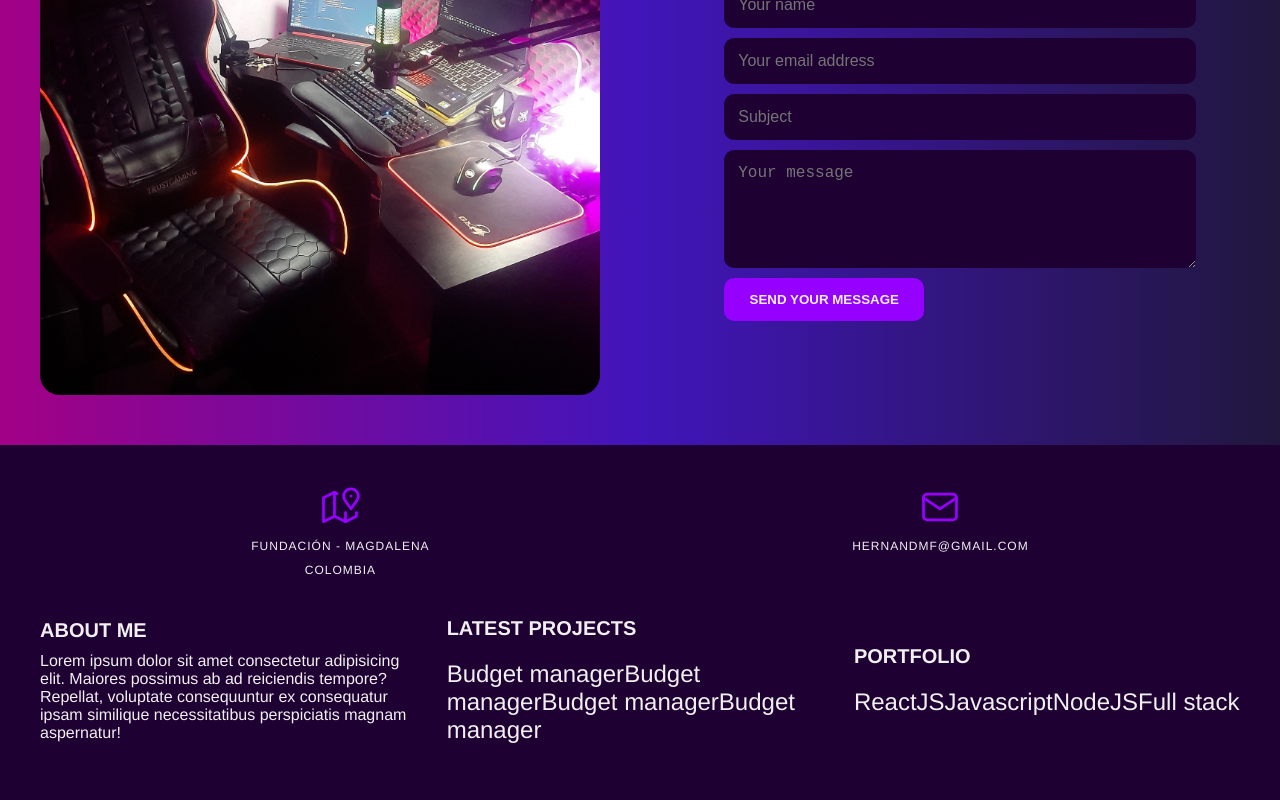
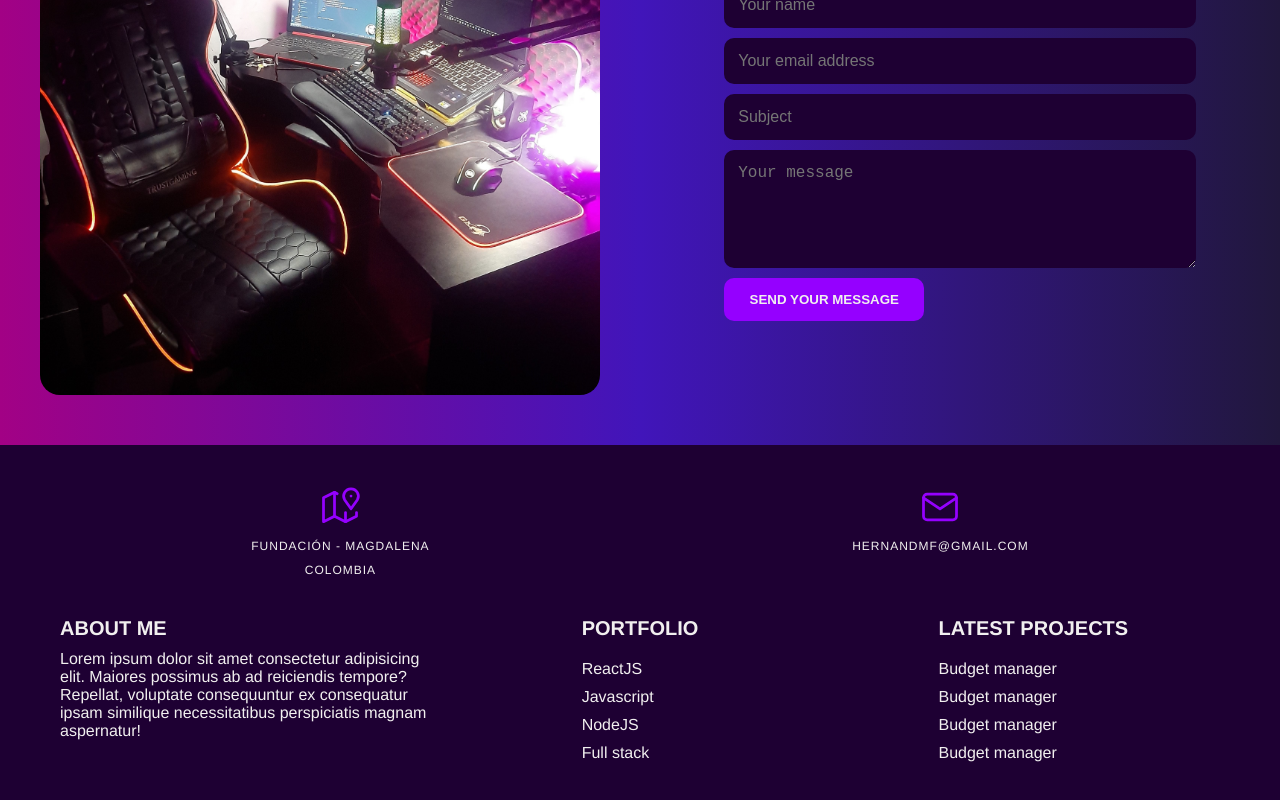
Before and after one commit to Hernan1ro/Personal--Portfolio, a React (Vite) app: page / in a window 1280 px wide. Shown: the part 4104-4904 px from the top of the page. Built offline with nearby package versions, Linux system fonts and the light colour scheme.

Commit message:
finishing resume section styles

```diff
--- a/src/containers/Footer/index.css
+++ b/src/containers/Footer/index.css
@@ -22,10 +22,11 @@
 .resume-info {
   gap: 2rem;
   margin-top: 2rem;
-  padding: 2rem 0;
+  padding: 2rem;
   display: grid;
   place-items: center;
   grid-template-columns: repeat(3, 1fr);
+  align-items: baseline;
 }
 .about-me {
   display: flex;
@@ -45,9 +46,19 @@
   font-size: var(--md);
 }
 .latest-projects,
-.resume-info .portfolio {
+.portfolio {
   display: flex;
   flex-direction: column;
   gap: 2rem;
+}
+.latest-projects__container,
+.resume-info .portfolio__container {
+  display: flex;
+  flex-direction: column;
+  gap: 1rem;
   align-items: space-between;
 }
+.latest-projects__container span,
+.portfolio__container span {
+  font-size: var(--md);
+}
--- a/src/containers/Footer/index.jsx
+++ b/src/containers/Footer/index.jsx
@@ -5,8 +5,8 @@ import "./index.css";
 
 const Footer = () => {
   return (
-    <footer id="footer" className="container">
-      <div className="contact-info">
+    <footer id="footer">
+      <div className="contact-info container">
         <div className="location">
           <PinIcon />
           <span>Fundación - Magdalena</span>
@@ -17,7 +17,7 @@ const Footer = () => {
           <span>Hernandmf@gmail.com</span>
         </div>
       </div>
-      <div className="resume-info">
+      <div className="resume-info container">
         <div className="about-me">
           <h6>About me</h6>
           <p>
@@ -26,6 +26,15 @@ const Footer = () => {
             ex consequatur ipsam similique necessitatibus perspiciatis magnam
             aspernatur!
           </p>
+        </div>
+        <div className="portfolio">
+          <h6>Portfolio</h6>
+          <div className="portfolio__container">
+            <span>ReactJS</span>
+            <span>Javascript</span>
+            <span>NodeJS</span>
+            <span>Full stack</span>
+          </div>
         </div>
         <div className="latest-projects">
           <h6>Latest projects</h6>
@@ -36,15 +45,6 @@ const Footer = () => {
             <span>Budget manager</span>
           </div>
         </div>
-        <div className="portfolio">
-          <h6>Portfolio</h6>
-          <div className="portfolio__container">
-            <span>ReactJS</span>
-            <span>Javascript</span>
-            <span>NodeJS</span>
-            <span>Full stack</span>
-          </div>
-        </div>
       </div>
       <div className="social-media"></div>
       <div className="copyright"></div>
```
